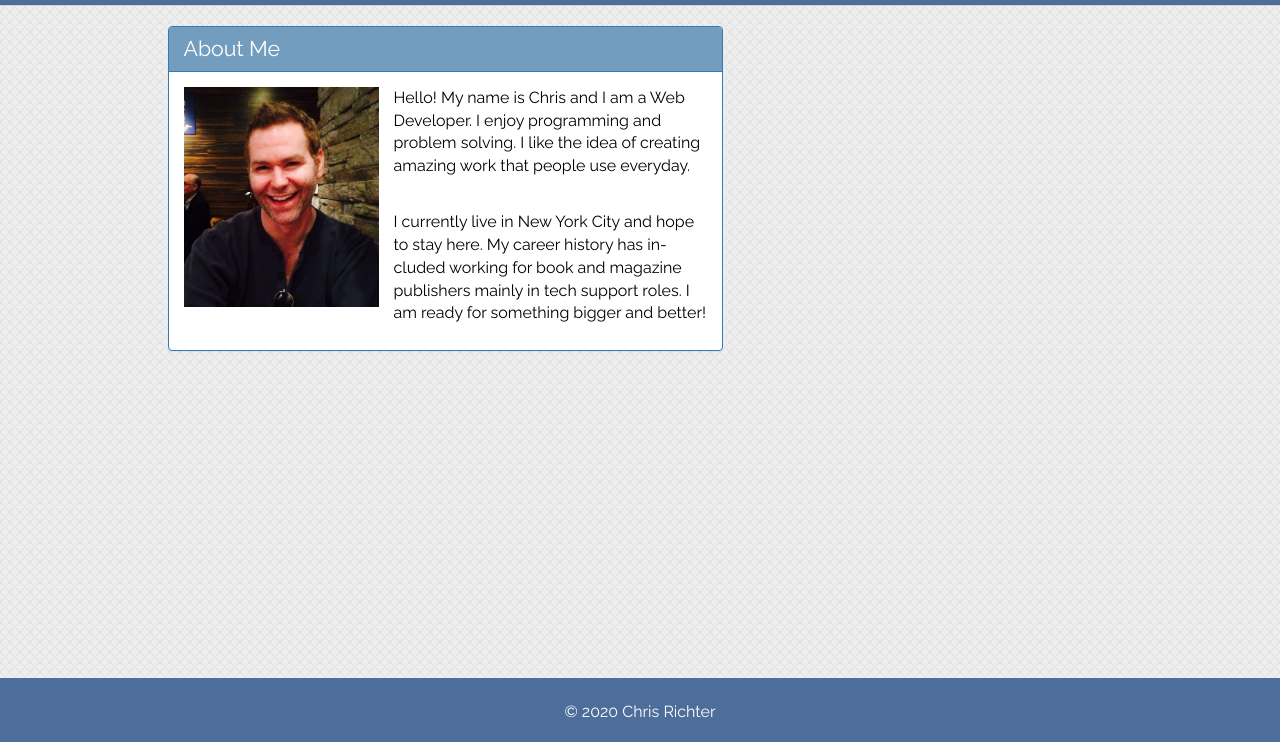
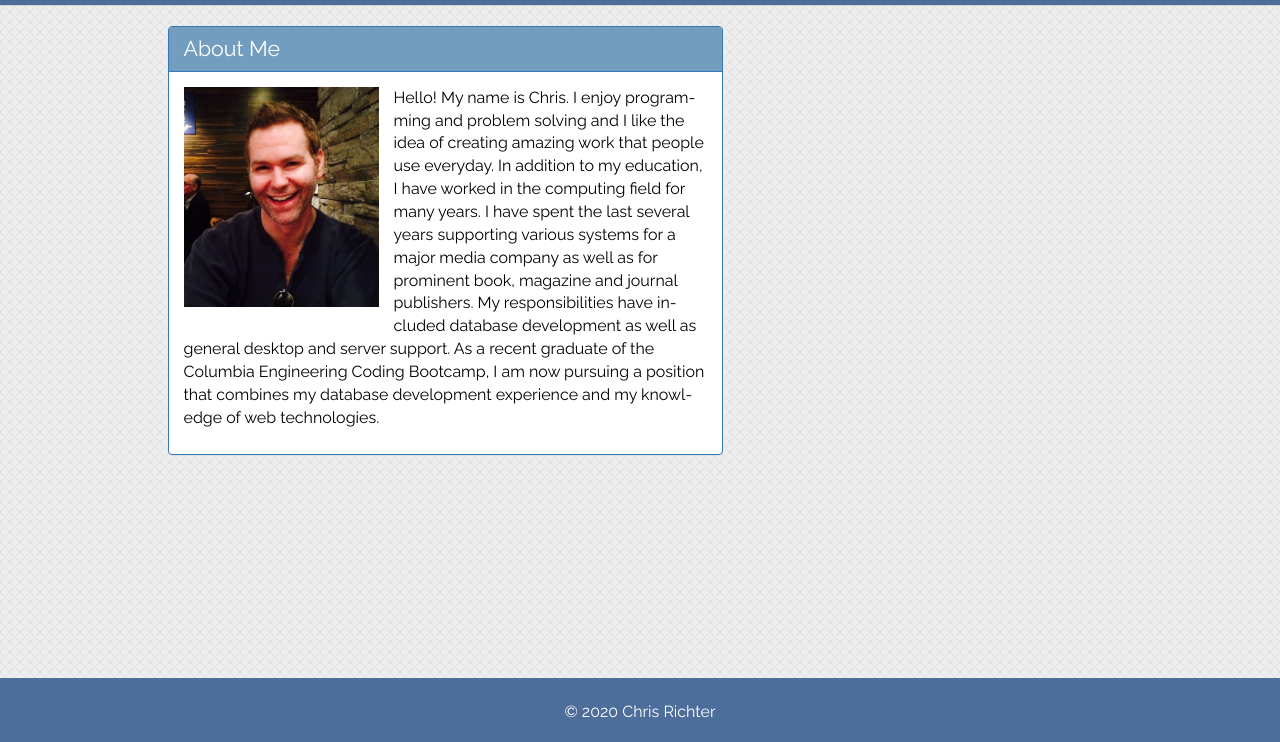
Before and after one commit to chriscrichter/chriscrichter.github.io, a plain HTML site: page index.html in a window 1280 px wide. Shown: the part 58-800 px from the top of the page. Drawn offline with nearby package versions, Linux system fonts and the light colour scheme.

Commit message:
Updated html files.

```diff
--- a/index.html
+++ b/index.html
@@ -35,11 +35,7 @@
 					<div class="panel-body">
 						<img id="bio-image" class="img-responsive pull-left" alt="Responsive image" src="assets/images/crpic.jpg">
 								<p>
-				Hello! My name is Chris and I am a Web Developer. I enjoy programming and problem solving. I like the idea of creating amazing work that people use everyday.
-			</p>
-			<br>
-			<p>
-				I currently live in New York City and hope to stay here. My career history has included working for book and magazine publishers mainly in tech support roles. I am ready for something bigger and better!
+				Hello! My name is Chris. I enjoy programming and problem solving and I like the idea of creating amazing work that people use everyday. In addition to my education, I have worked in the computing field for many years. I have spent the last several years supporting various systems for a major media company as well as for prominent book, magazine and journal publishers. My responsibilities have included database development as well as general desktop and server support. As a recent graduate of the Columbia Engineering Coding Bootcamp, I am now pursuing a position that combines my database development experience and my knowledge of web technologies.
 			</p>
 					</div>
 				</div>
```
Also changed, not shown: contact.html (+1 -1 lines), portfolio.html (+2 -2 lines), assets/images/ramenjoy.png (added).
